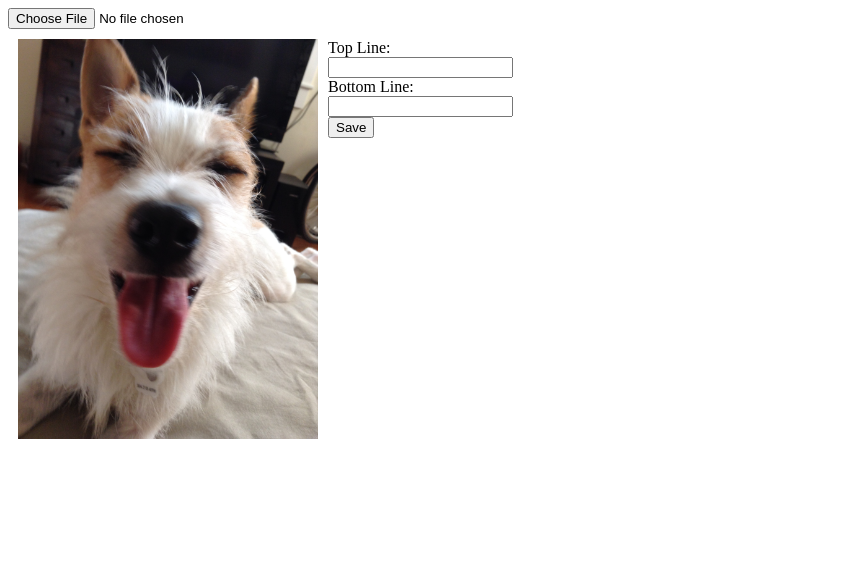
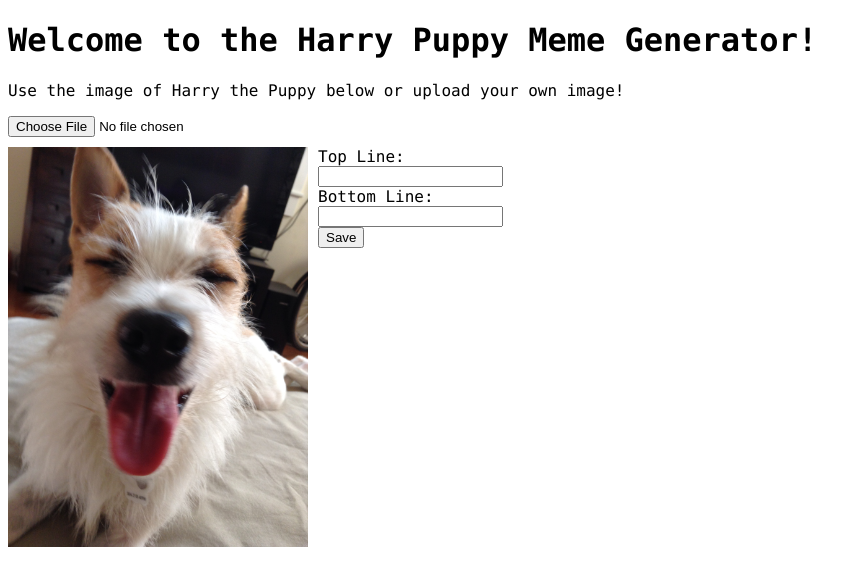
Before and after one commit to siakaramalegos/puppy-meme, a plain HTML site: page index.html in a window 1280 px wide. Shown: the whole page, without its empty margins (0-865 px from the left). Drawn offline with Linux system fonts and the light colour scheme.

Commit message:
Add welcome message and font

```diff
--- a/index.html
+++ b/index.html
@@ -9,9 +9,13 @@
   <meta name="apple-mobile-web-app-capable" content="yes">
 
   <style>
+    body {
+      font-family: "Lucida Console", Monaco, monospace;
+    }
+
     #image-container {
       display: flex;
-      margin: 10px;
+      margin-top: 10px;
     }
 
     canvas {
@@ -21,7 +25,8 @@
 
 </head>
 <body>
-
+  <h1>Welcome to the Harry Puppy Meme Generator!</h1>
+  <p>Use the image of Harry the Puppy below or upload your own image!</p>
   <div>
     <input type="file" id="file">
   </div>
```
